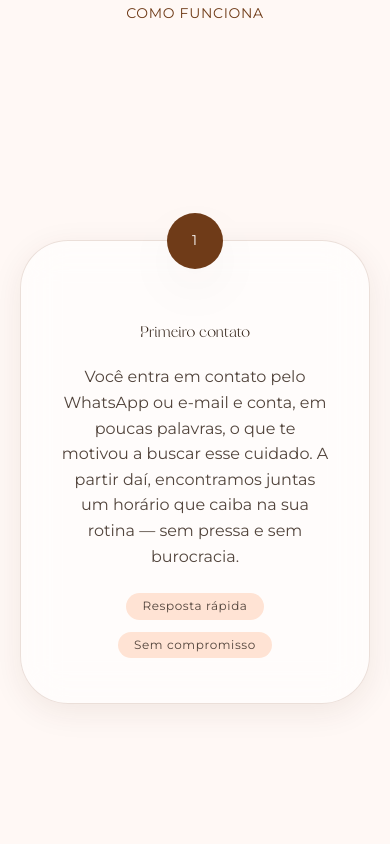
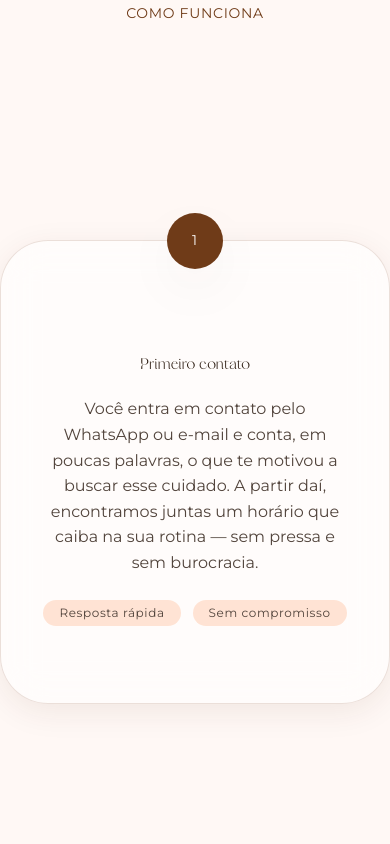
Before and after one commit to ilwca/psicamilaamerico-landingpage, a Next.js app: page / in a window 390 px wide. Shown: the part 5420-6264 px from the top of the page. Built offline with nearby package versions, Linux system fonts and the light colour scheme.

Commit message:
fix: correcao de scroll section process

```diff
--- a/src/components/contact.tsx
+++ b/src/components/contact.tsx
@@ -76,7 +76,7 @@ export function Contact() {
 
           <div className="mt-10 flex flex-col items-center justify-center gap-4 sm:flex-row">
             <a
-              href="https://wa.me/556384928550"
+              href="https://wa.me/556384492226"
               target="_blank"
               rel="noopener noreferrer"
               className="w-full rounded-full bg-surface px-9 py-4 font-body text-label-lg uppercase tracking-[0.05em] text-primary shadow-soft transition hover:-translate-y-1 hover:bg-surface-container-low sm:w-auto"
--- a/src/components/footer.tsx
+++ b/src/components/footer.tsx
@@ -62,7 +62,7 @@ export function Footer() {
 
           <div className="flex flex-col items-center gap-2 sm:items-end">
             <a
-              href="https://wa.me/556384928550"
+              href="https://wa.me/556384492226"
               target="_blank"
               rel="noopener noreferrer"
               className="font-body text-label-lg uppercase tracking-[0.05em] text-inverse-on-surface/80 transition hover:text-inverse-on-surface"
@@ -83,7 +83,7 @@ export function Footer() {
               Instagram
             </a>
           </div>
-        </div>
+        </div>556384928550
 
         <div className="mt-12 border-t border-inverse-on-surface/15 pt-6 text-center">
           <p className="font-body text-body-sm text-inverse-on-surface/60">
--- a/src/components/process.tsx
+++ b/src/components/process.tsx
@@ -55,33 +55,28 @@ export function Process() {
       const track = trackRef.current;
       if (!viewport || !track) return;
 
-      // Pin + horizontal scrub now runs at every breakpoint, including
-      // mobile — the only thing that opts it out is prefers-reduced-motion,
-      // in which case it falls back to the plain vertical grid below. Every
-      // gsap.set()/tween created inside the callback below is automatically
-      // reverted the moment the condition stops matching, which restores
-      // the grid layout exactly as it was.
+      // Pin + horizontal scrub only runs at `lg:` (desktop) and only with no
+      // reduced-motion preference — mobile/touch always gets the plain
+      // vertical grid below. GSAP's pin repositions the track on the main
+      // thread in response to scroll events, which loses its lock against
+      // native touch scrolling (compositor-threaded, plus the address bar
+      // resizing the viewport mid-scroll), so trying to force it to hold on
+      // mobile (e.g. via ScrollTrigger.normalizeScroll) was unreliable in
+      // practice — simpler and more robust to just not pin on touch at all.
+      // Every gsap.set()/tween created inside the callback below is
+      // automatically reverted the moment either condition stops matching,
+      // which restores the grid layout exactly as it was.
       gsap.matchMedia().add(
         {
+          isDesktop: "(min-width: 1024px)",
           noMotionPreference: "(prefers-reduced-motion: no-preference)",
         },
         (context) => {
-          const { noMotionPreference } = context.conditions ?? {};
-          if (!noMotionPreference) return;
-
-          // Touch browsers drive scroll natively (compositor-threaded) and
-          // resize the viewport as the address bar shows/hides mid-scroll,
-          // both of which make GSAP's pin (which repositions the track on
-          // the main thread in response to scroll events) fall behind or
-          // lose its lock — the page keeps scrolling underneath instead of
-          // staying pinned. normalizeScroll funnels touch/wheel input
-          // through GSAP's own ticker instead, which is what makes the pin
-          // actually hold on mobile. Only enabled in this branch (and
-          // reverted below) since it's unnecessary overhead otherwise.
-          const normalizer = ScrollTrigger.normalizeScroll(true);
+          const { isDesktop, noMotionPreference } = context.conditions ?? {};
+          if (!isDesktop || !noMotionPreference) return;
 
           // The flex/w-screen/overflow-hidden layout switch is handled by
-          // the `motion-safe:*` classes below (same condition this
+          // the `lg:motion-safe:*` classes below (same conditions this
           // matchMedia checks), so each card is already a real 100vw slide
           // and `track` is already a `w-max` row by the time this runs —
           // GSAP only owns the scroll-scrubbed transform, not the layout.
@@ -101,8 +96,6 @@ export function Process() {
               invalidateOnRefresh: true,
             },
           });
-
-          return () => normalizer?.kill();
         }
       );
     },
@@ -161,10 +154,10 @@ export function Process() {
           viewport width (100vw), not the width of that centered, padded
           container. `pb-16 lg:pb-32` stands in for the section padding this
           part opted out of, so the overall vertical rhythm is unchanged. */}
-      <div ref={viewportRef} className="relative mt-12 w-full pb-16 motion-safe:overflow-hidden lg:pb-32">
+      <div ref={viewportRef} className="relative mt-12 w-full pb-16 lg:pb-32 lg:motion-safe:overflow-hidden">
         <ol
           ref={trackRef}
-          className="grid grid-cols-1 gap-16 motion-safe:flex motion-safe:w-max motion-safe:flex-nowrap motion-safe:gap-0"
+          className="grid grid-cols-1 gap-16 lg:motion-safe:flex lg:motion-safe:w-max lg:motion-safe:flex-nowrap lg:motion-safe:gap-0"
         >
           {STEPS.map((step, index) => (
             <motion.li
@@ -178,7 +171,7 @@ export function Process() {
                 ease: "easeOut",
                 delay: index * 0.1,
               }}
-              className="flex min-h-[80dvh] w-full shrink-0 items-center justify-center motion-safe:w-screen motion-safe:px-5 sm:motion-safe:px-12 lg:motion-safe:px-56"
+              className="flex min-h-[80dvh] w-full shrink-0 items-center justify-center lg:motion-safe:w-screen lg:motion-safe:px-56"
             >
               {/* Split from the <li> "slide": GSAP stretches the slide to
                   the full pinned viewport width at every breakpoint (only
@@ -193,7 +186,7 @@ export function Process() {
                   lifted there to let the card fill that padded width —
                   otherwise the two constraints would compound into a much
                   wider empty margin than intended. */}
-              <div className="glass-card relative flex min-h-[55vh] w-full max-w-5xl flex-col items-center justify-center rounded-[3rem] p-10 pt-16 text-center shadow-soft transition-transform duration-500 hover:-translate-y-2 sm:min-h-[60vh] sm:p-14 sm:pt-20 lg:min-h-[65vh] lg:p-16 lg:pt-24 motion-safe:max-w-none">
+              <div className="glass-card relative flex min-h-[55vh] w-full max-w-5xl flex-col items-center justify-center rounded-[3rem] p-10 pt-16 text-center shadow-soft transition-transform duration-500 hover:-translate-y-2 sm:min-h-[60vh] sm:p-14 sm:pt-20 lg:min-h-[65vh] lg:p-16 lg:pt-24 lg:motion-safe:max-w-none">
                 <span
                   aria-hidden="true"
                   className={`absolute -top-7 left-1/2 flex h-14 w-14 -translate-x-1/2 items-center justify-center rounded-full font-body text-label-lg shadow-soft sm:-top-8 sm:h-16 sm:w-16 sm:text-headline-sm lg:-top-10 lg:h-20 lg:w-20 lg:text-headline-md ${step.badgeClass}`}
@@ -230,7 +223,7 @@ export function Process() {
               distance in the pinned mode. */}
           <li
             aria-hidden="true"
-            className="hidden shrink-0 motion-safe:block motion-safe:w-[50vw]"
+            className="hidden shrink-0 lg:motion-safe:block lg:motion-safe:w-[50vw]"
           />
         </ol>
       </div>
```
Also changed, not shown: 1 other file (tests, documents, lock files or other folders).
